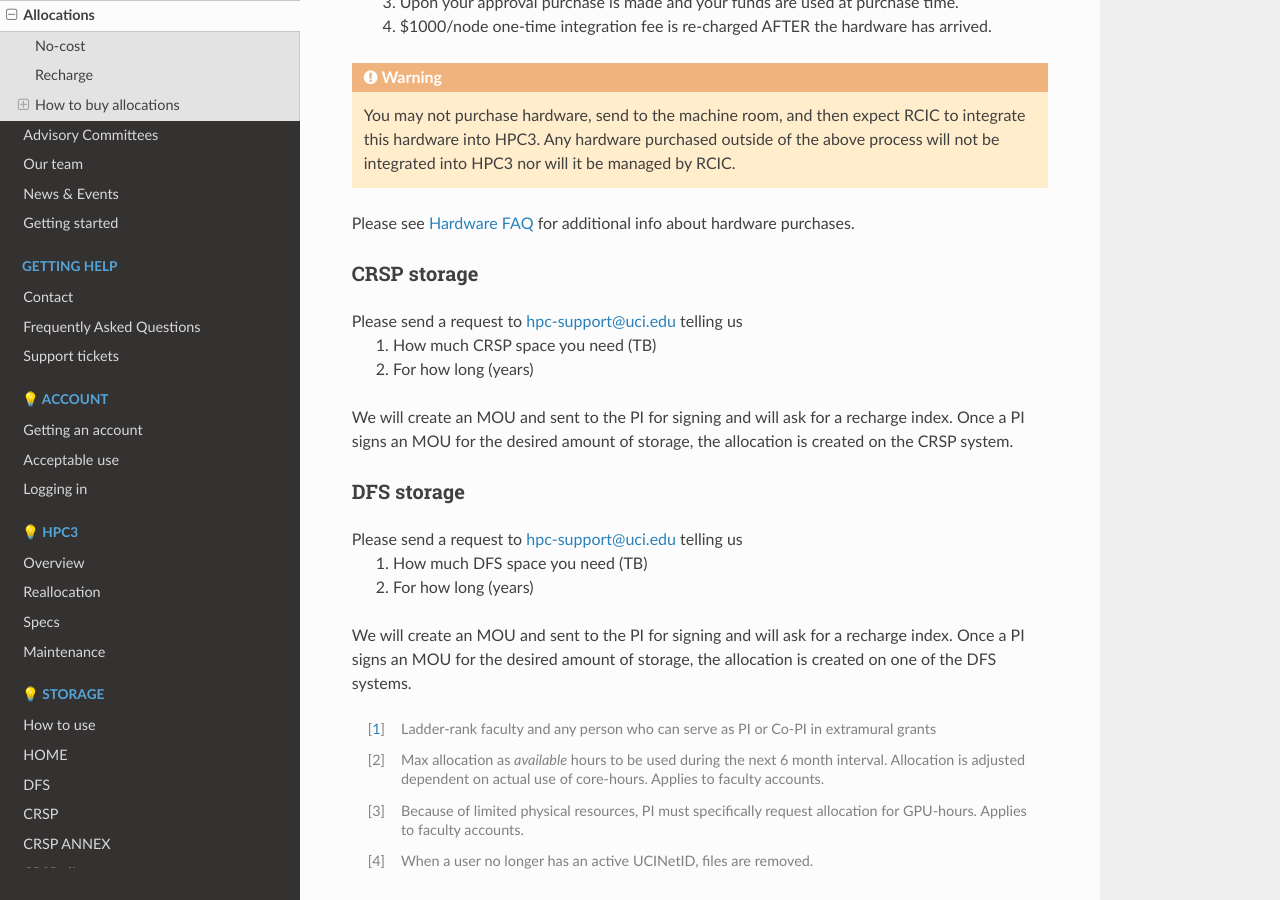
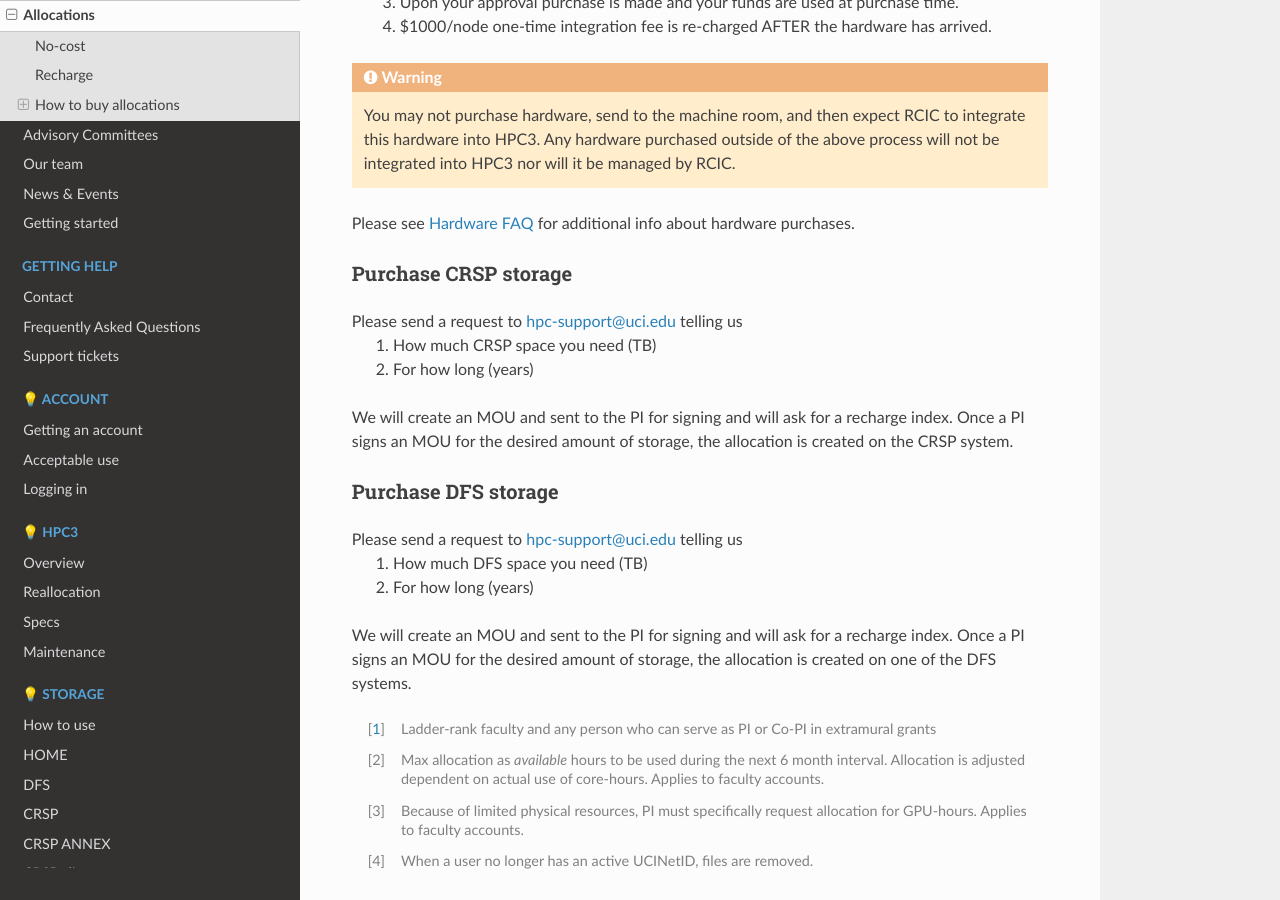
Before and after one commit to RCIC-UCI-Public/website-rcic, a Sphinx documentation site: the page built from docs/source/about/allocations.rst, in a window 1280 px wide and 900 px high, scrolled down 3797 px. Built offline with Sphinx 7.4.7 and the Read the Docs theme 2.0.0, drawn with Linux system fonts in a browser that asks for light colours.

Commit message:
add word purchase explicitly next to the storage name. some people cant read.

```diff
--- a/docs/source/about/allocations.rst
+++ b/docs/source/about/allocations.rst
@@ -221,8 +221,8 @@
 
 .. _buy crsp:
 
-CRSP storage
-^^^^^^^^^^^^
+Purchase CRSP storage
+^^^^^^^^^^^^^^^^^^^^^
 
 | Please send a request to hpc-support@uci.edu telling us
 |   1. How much CRSP space you need (TB)
@@ -234,8 +234,8 @@
 
 .. _buy dfs:
 
-DFS storage
-^^^^^^^^^^^
+Purchase DFS storage
+^^^^^^^^^^^^^^^^^^^^
 
 | Please send a request to hpc-support@uci.edu telling us
 |   1. How much DFS space you need (TB)
--- a/docs/source/help/faq.rst
+++ b/docs/source/help/faq.rst
@@ -161,7 +161,7 @@
 How do I purchase more DFS space?
 ~~~~~~~~~~~~~~~~~~~~~~~~~~~~~~~~~
 
-Please see :ref:`buy dfs` how to purchase more DFS storage
+Please see how to :ref:`buy dfs`
 
 I want to use my group DFS area, how do i do this?
 ~~~~~~~~~~~~~~~~~~~~~~~~~~~~~~~~~~~~~~~~~~~~~~~~~~~
--- a/docs/source/storage/crsp.rst
+++ b/docs/source/storage/crsp.rst
@@ -75,7 +75,7 @@
   - 1TB quota per researcher
 
 **Recharge allocation - Lab area**
-  - Researchers who require more capacity than the baseline allocation, can purchase additional capacity,
+  - Researchers who require more capacity than the baseline allocation, can purchase additional capacity.
     Please see  :ref:`recharge storage rates` and :ref:`buy crsp`
 
 In general, users do not get a default CRSP allocation.
--- a/docs/source/storage/dfs.rst
+++ b/docs/source/storage/dfs.rst
@@ -29,7 +29,7 @@
     No special backup is available. Deleted data are gone forever.
   * Accessible only from HPC3 as a regular filesystem for storing data on the cluster.
     There are a few separate storage pools which are mounted on the cluster as **/dfsX**.
-  * For recharge allocations please see buying :ref:`buy dfs`.
+  * For recharge allocations please see :ref:`buy dfs`.
   * .. warning :: DFS filesystems  must not be used to store personally-identifiable information that would fall
                  under guidelines  such as `FERPA <https://www2.ed.gov/policy/gen/guid/fpco/ferpa/index.html>`_
                  (e.g. Student data) and `HIPAA <https://www.hhs.gov/hipaa/index.html>`_ (health-care data).
```
Also changed, not shown: other parts of docs/source/about/allocations.rst (+2 -2 lines).
